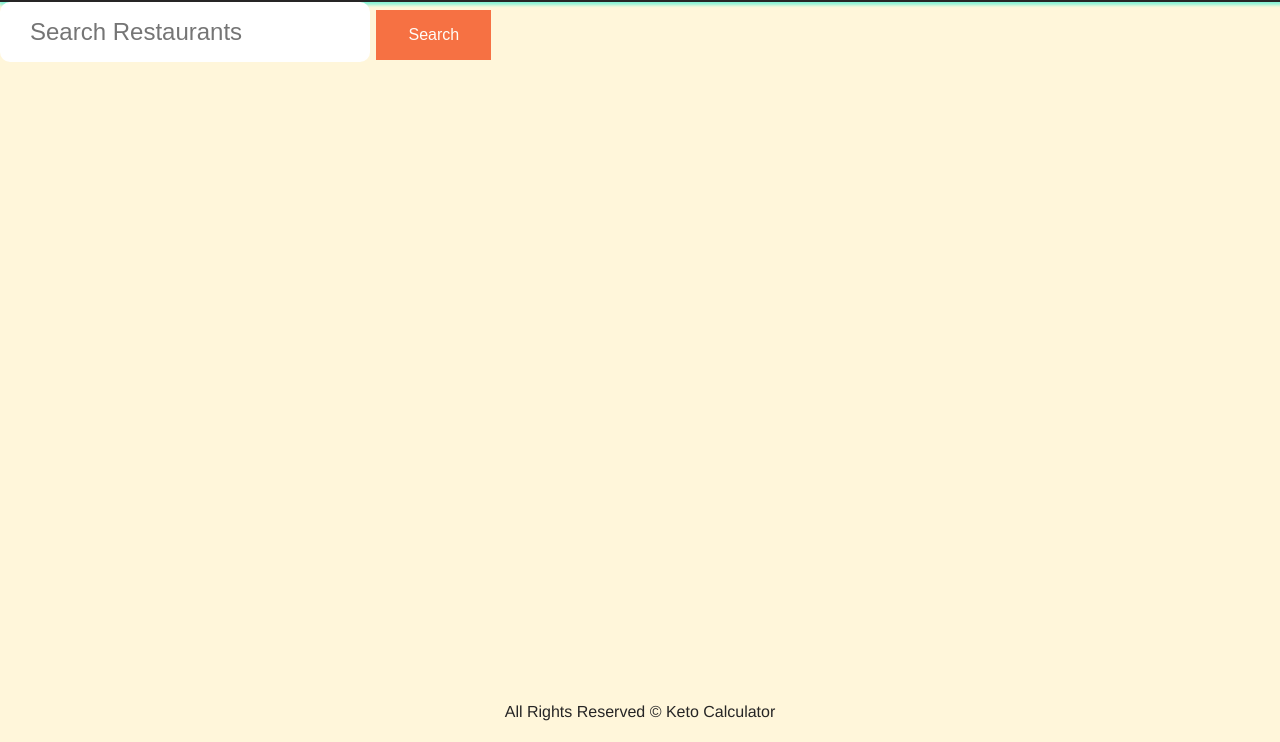
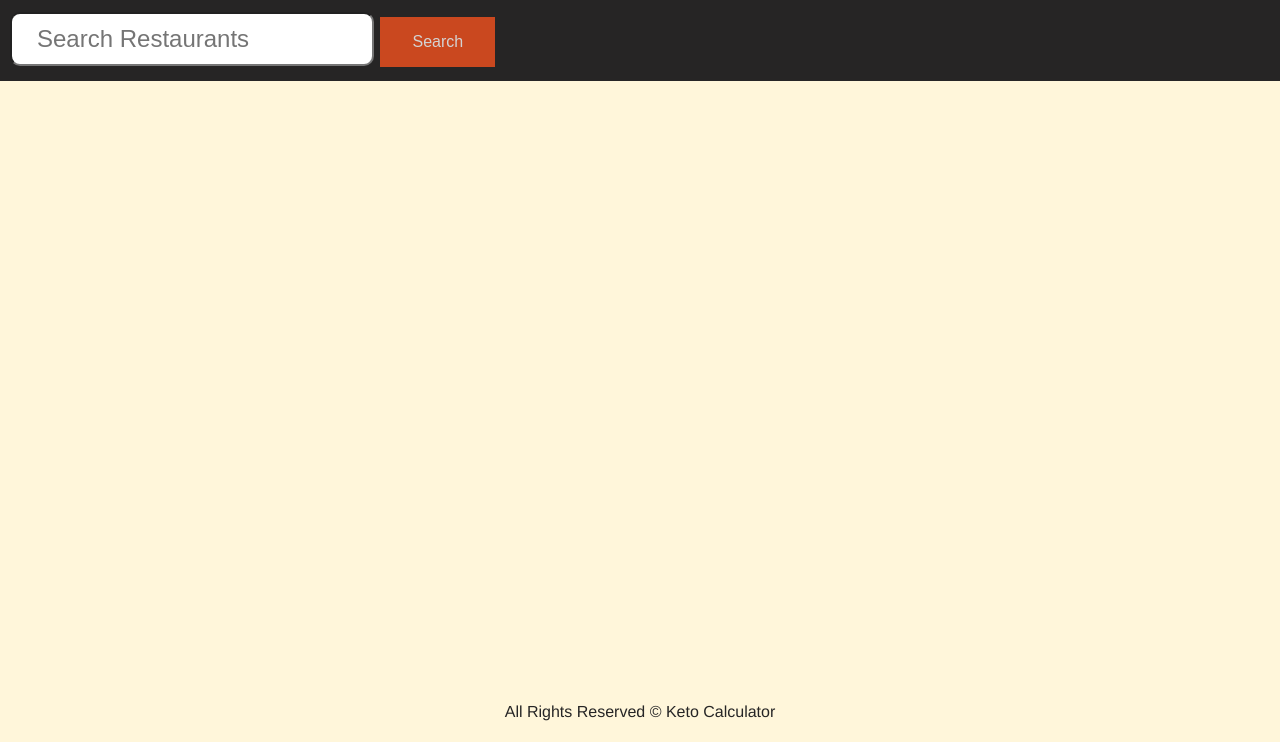
Before and after one commit to TeamHexx/Keto-Calculator, a plain HTML site: page index.html in a window 1280 px wide. Shown: the part 58-800 px from the top of the page. Drawn offline with nearby package versions, Linux system fonts and the light colour scheme.

Commit message:
feat: adds styling to search bar

```diff
--- a/css/style.css
+++ b/css/style.css
@@ -25,16 +25,21 @@ header {
 main {
     flex-grow: 1;
 }
+form{
+    padding: 10px;
+    background-color: #262525;
+}
 .text{
-    padding: 30px;
+    padding: 25px;
     font-size: 24px;
     color:#fc6b3f;
     border-radius: 10px;
-    border: #262525;
     height: 33px;
     width: auto;
+    background-color: ;
 }
 .button{
+    padding 5px;
     background-color: #f4511e;
     border: none;
     color: white;
@@ -92,6 +97,3 @@ footer{
     border: 10px solid #262525;
     color: #262525;
 }
-/* h2{
-    color:#fc6b3f
-} */
```
